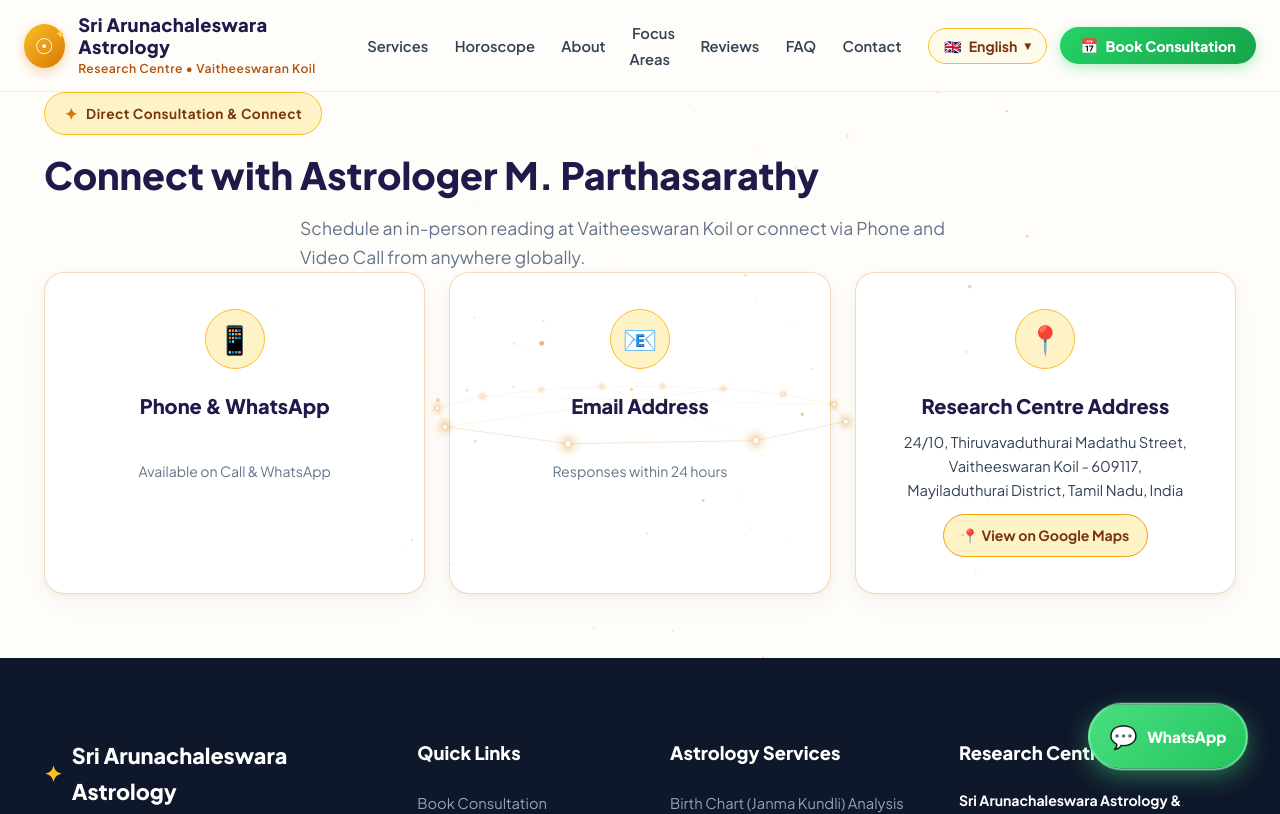
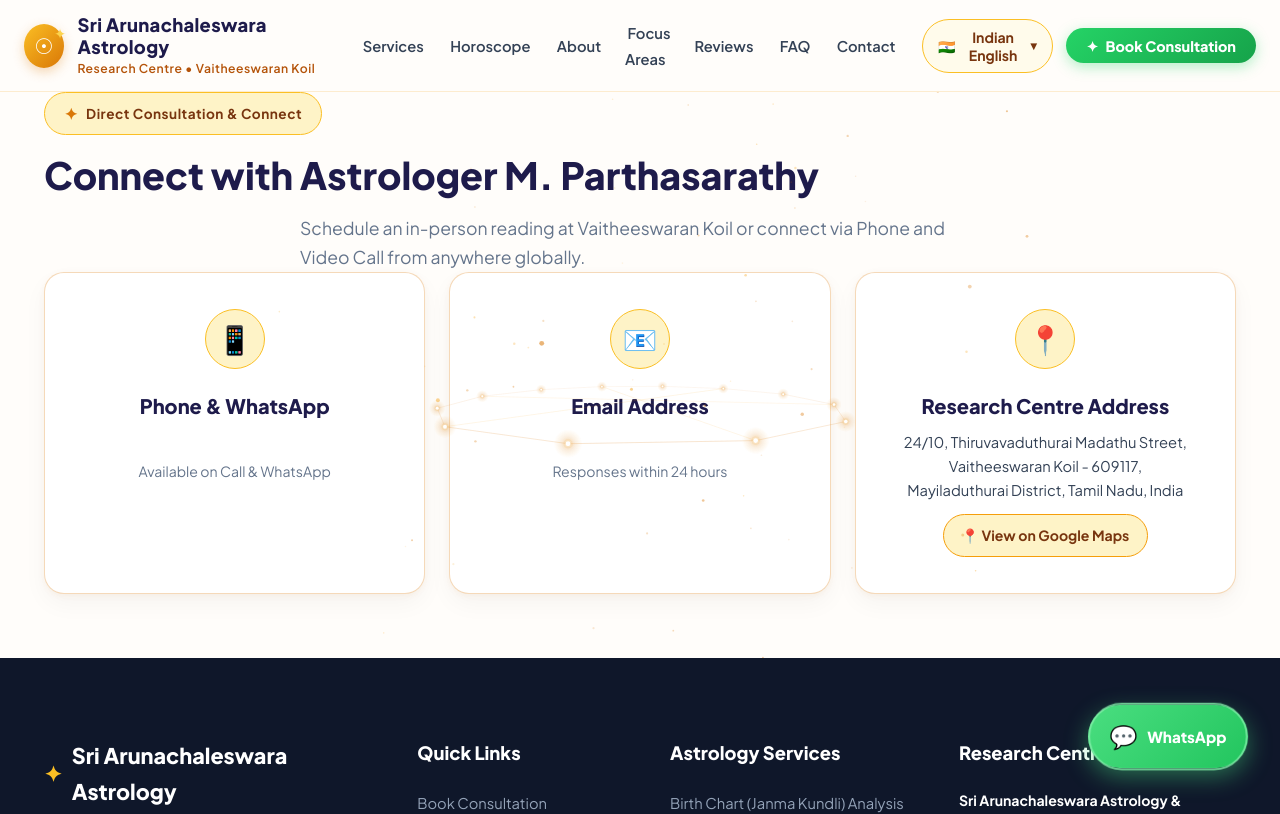
Before and after one commit to Rajrkrisna/Astro, a Next.js app: page /contact in a window 1280 px wide. Shown: the top 814 px of the page. Built offline with nearby package versions, Linux system fonts and the light colour scheme.

Commit message:
feat: replace calendar date icon with celestial star and change English to Indian English

```diff
--- a/components/BookingDrawer.jsx
+++ b/components/BookingDrawer.jsx
@@ -304,7 +304,7 @@ _Sent from Sri Arunachaleswara Astrology Website_`;
                   required
                 >
                   <option value="Tamil">தமிழ் (Tamil)</option>
-                  <option value="English">English</option>
+                  <option value="Indian English">Indian English</option>
                   <option value="Hindi">हिन्दी (Hindi)</option>
                 </select>
               </div>
--- a/components/BookingSection.jsx
+++ b/components/BookingSection.jsx
@@ -272,7 +272,7 @@ _Sent from Sri Arunachaleswara Astrology Website_`;
                   required
                 >
                   <option value="Tamil">தமிழ் (Tamil)</option>
-                  <option value="English">English</option>
+                  <option value="Indian English">Indian English</option>
                   <option value="Hindi">हिन्दी (Hindi)</option>
                 </select>
               </div>
--- a/components/Navbar.jsx
+++ b/components/Navbar.jsx
@@ -154,7 +154,7 @@ export default function Navbar() {
             className="btn-nav-cta"
             aria-label="Book Consultation"
           >
-            <span className="btn-cta-icon">📅</span>
+            <span className="btn-cta-icon">✦</span>
             <span className="btn-cta-text btn-cta-text-desktop">{t.nav.bookNow}</span>
             <span className="btn-cta-text btn-cta-text-mobile">
               {lang === 'ta' ? 'முன்பதிவு' : lang === 'hi' ? 'बुकिंग' : 'Book'}
@@ -231,7 +231,7 @@ export default function Navbar() {
                   openBooking('birth-chart');
                 }}
               >
-                <span>📅</span> {t.nav.bookNow}
+                <span>✦</span> {t.nav.bookNow}
               </button>
               <Link href="/#services" onClick={() => setMobileMenuOpen(false)}>
                 <span>🔯</span> {t.nav.services}
--- a/components/WhatsAppFloat.jsx
+++ b/components/WhatsAppFloat.jsx
@@ -65,7 +65,7 @@ export default function WhatsAppFloat() {
           onClick={() => openBooking('birth-chart')}
           className="mobile-bar-btn mobile-bar-book"
         >
-          <span className="bar-icon">📅</span>
+          <span className="bar-icon">✦</span>
           <span className="bar-label">{getBookText()}</span>
         </button>
 
--- a/context/LanguageContext.jsx
+++ b/context/LanguageContext.jsx
@@ -6,7 +6,7 @@ import { translations } from '../data/translations';
 const LanguageContext = createContext();
 
 export const languages = [
-  { code: 'en', label: 'English', nativeName: 'English', flag: '🇬🇧' },
+  { code: 'en', label: 'Indian English', nativeName: 'Indian English', flag: '🇮🇳' },
   { code: 'ta', label: 'Tamil', nativeName: 'தமிழ்', flag: '🇮🇳' },
   { code: 'hi', label: 'Hindi', nativeName: 'हिन्दी', flag: '🇮🇳' },
 ];
--- a/data/translations.js
+++ b/data/translations.js
@@ -158,7 +158,7 @@ export const translations = {
         },
         {
           q: 'Can I consult in my native language?',
-          a: 'Yes! Consultations are personally conducted in Tamil, English, and Hindi according to your preference.',
+          a: 'Yes! Consultations are personally conducted in Tamil, Indian English, and Hindi according to your preference.',
         },
       ],
     },
@@ -367,7 +367,7 @@ export const translations = {
         },
         {
           q: 'எந்த மொழிகளில் ஆலோசனை பெறலாம்?',
-          a: 'தமிழ், ஆங்கிலம் மற்றும் இந்தி மொழிகளில் ஆலோசனை பெறலாம்.',
+          a: 'தமிழ், இந்திய ஆங்கிலம் (Indian English) மற்றும் இந்தி மொழிகளில் ஆலோசனை பெறலாம்.',
         },
       ],
     },
@@ -576,7 +576,7 @@ export const translations = {
         },
         {
           q: 'परामर्श किस भाषा में उपलब्ध है?',
-          a: 'परामर्श हिन्दी, तमिल और अंग्रेजी में व्यक्तिगत रूप से उपलब्ध है।',
+          a: 'परामर्श हिन्दी, तमिल और इंडियन इंग्लिश (Indian English) में व्यक्तिगत रूप से उपलब्ध है।',
         },
       ],
     },
```
